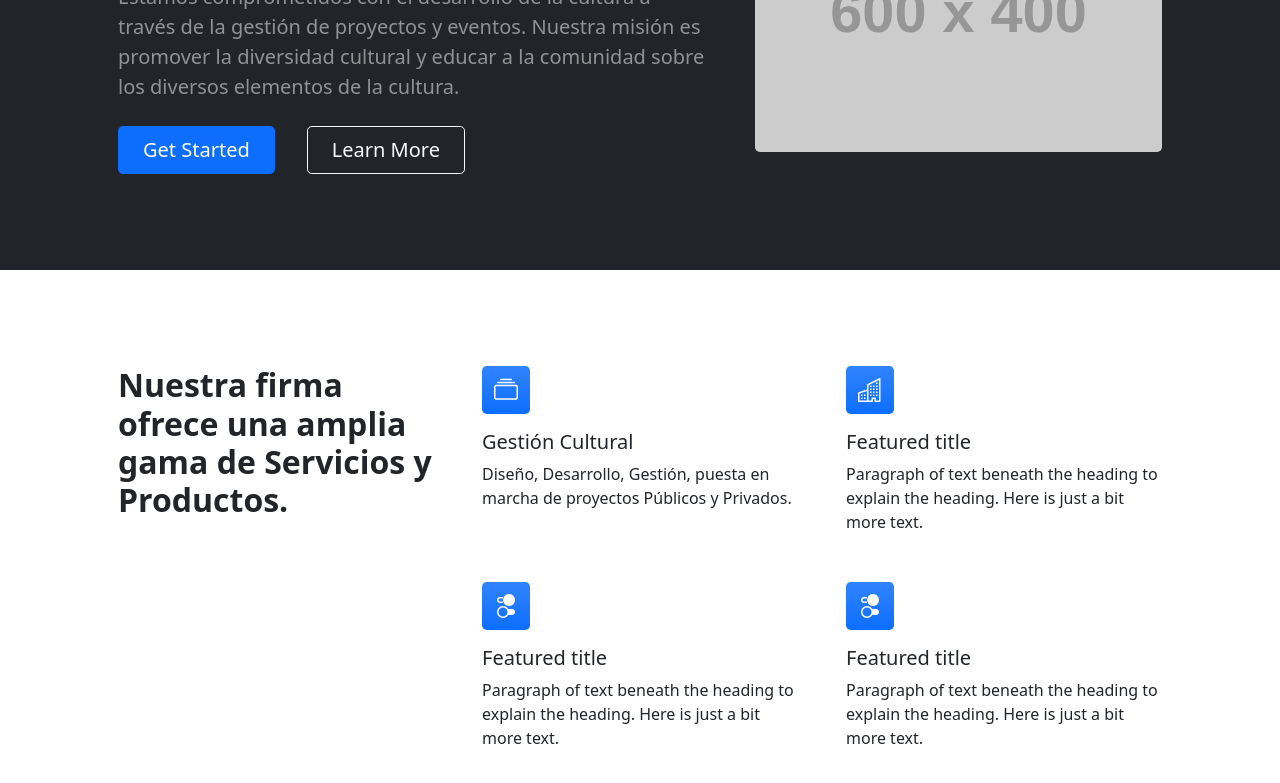
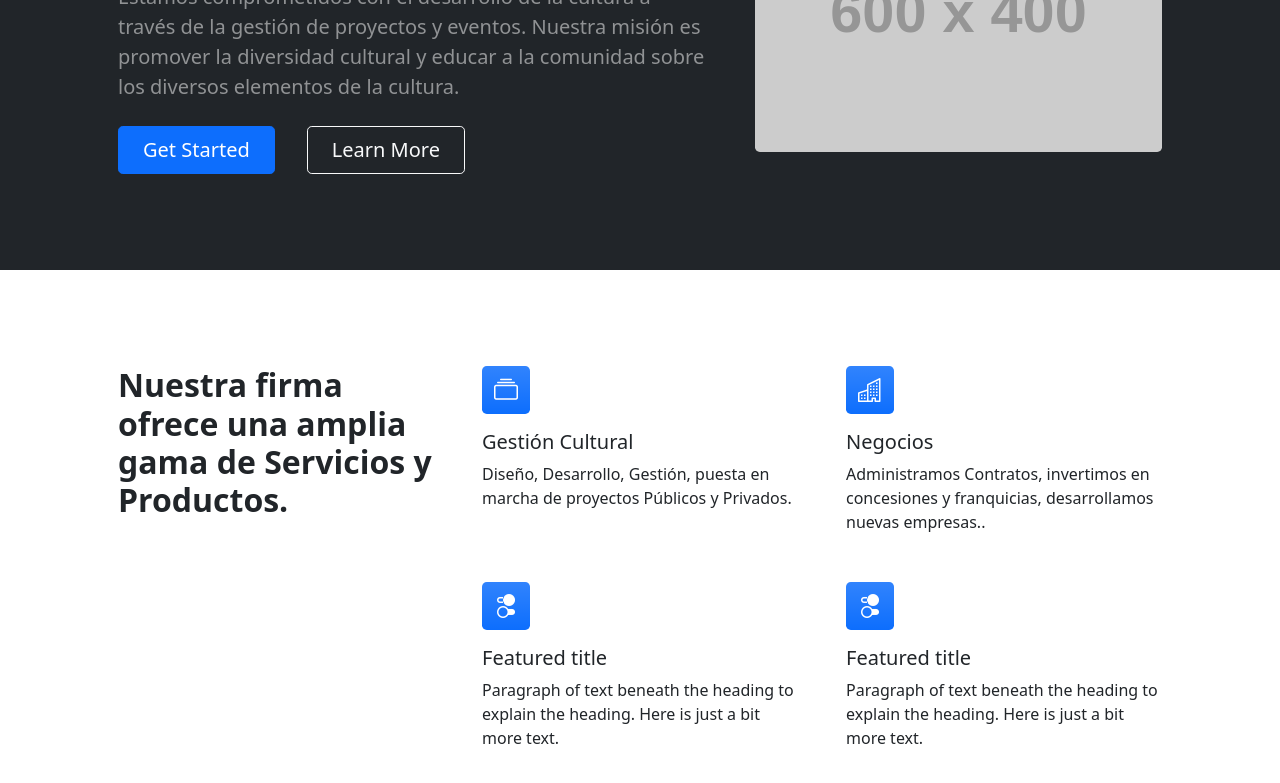
Before and after one commit to superlaloq/slq, a website: page laloq/public/index.html in a window 1280 px wide. Shown: the part 293-1076 px from the top of the page. Drawn offline with nearby package versions, Linux system fonts and the light colour scheme; placeholder pictures from the web are drawn by us.

Commit message:
puerto polanco textos

```diff
--- a/laloq/public/index.html
+++ b/laloq/public/index.html
@@ -88,14 +88,15 @@
                                 <div class="feature bg-primary bg-gradient text-white rounded-3 mb-3"><i
                                         class="bi bi-collection"></i></div>
                                 <h2 class="h5">Gestión Cultural</h2>
-                                <p class="mb-0">Diseño, Desarrollo, Gestión, puesta en marcha de proyectos Públicos y Privados.</p>
+                                <p class="mb-0">Diseño, Desarrollo, Gestión, puesta en marcha de proyectos Públicos y
+                                    Privados.</p>
                             </div>
                             <div class="col mb-5 h-100">
                                 <div class="feature bg-primary bg-gradient text-white rounded-3 mb-3"><i
                                         class="bi bi-building"></i></div>
-                                <h2 class="h5">Featured title</h2>
-                                <p class="mb-0">Paragraph of text beneath the heading to explain the heading. Here is
-                                    just a bit more text.</p>
+                                <h2 class="h5">Negocios</h2>
+                                <p class="mb-0">Administramos Contratos, invertimos en concesiones y franquicias,
+                                    desarrollamos nuevas empresas..</p>
                             </div>
                             <div class="col mb-5 mb-md-0 h-100">
                                 <div class="feature bg-primary bg-gradient text-white rounded-3 mb-3"><i
```
